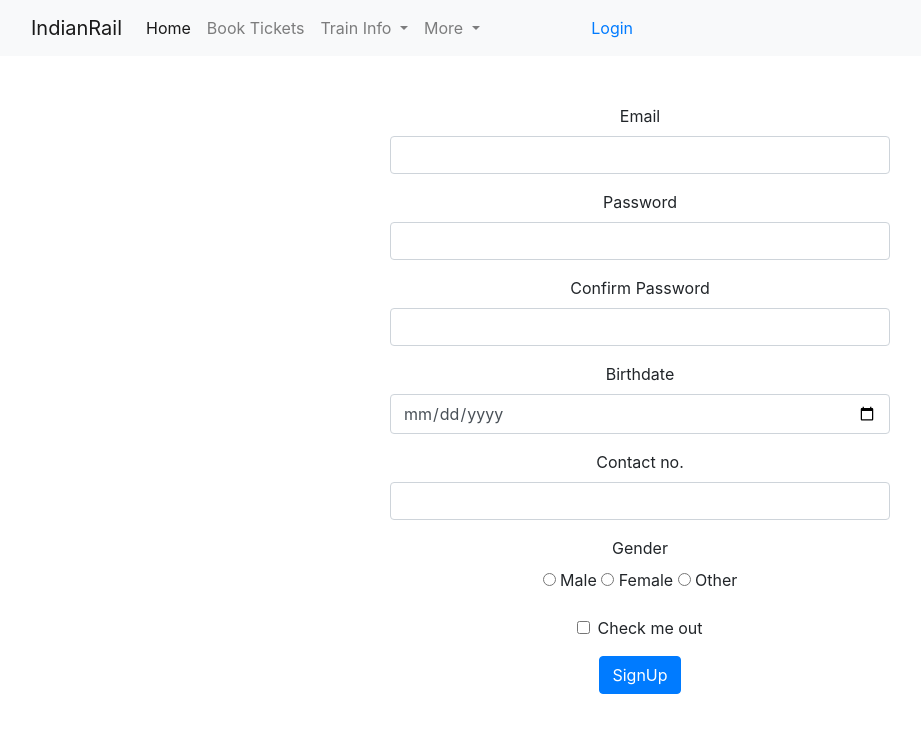
After one commit to ishita0202/Railway_System, a Django app: template railways/loginmodule/templates/signup.html in a window 1280 px wide. The commit adds this page. Shown: the top 733 px of the page, without its empty margins (0-921 px from the left). Run offline with Django 3.2, Linux system fonts and the light colour scheme; the template is opened without the code that fills it, so the values that code supplies are empty; some libraries are stand-ins or nearby versions.

Commit message:
loginmodule added

```diff
--- /dev/null
+++ b/railways/loginmodule/static/loginmodule/style.css
@@ -0,0 +1,20 @@
+body
+{
+    margin: 0;
+    padding: 0;
+
+}
+.login_div{
+        width: 380px;
+        margin: auto;
+        border:3px;
+        border-color: rgb(20, 2, 2);
+}
+
+
+.signup_div{
+    width: 500px;
+    margin: auto;
+    border:3px;
+    border-color: rgb(32, 4, 4);
+}
--- a/railways/loginmodule/templates/base.html
+++ b/railways/loginmodule/templates/base.html
@@ -1,16 +1,113 @@
-
-
 <!DOCTYPE html>
 <html>
   <head>
-<meta charset = "utf-8" >
+    <meta charset="utf-8" />
     <title>MyLogin!</title>
+
+    <link
+      rel="stylesheet"
+      href="https://maxcdn.bootstrapcdn.com/bootstrap/4.0.0/css/bootstrap.min.css"
+      integrity="sha384-Gn5384xqQ1aoWXA+058RXPxPg6fy4IWvTNh0E263XmFcJlSAwiGgFAW/dAiS6JXm"
+      crossorigin="anonymous"
+    />
+    <!-- JavaScript Bundle with Popper -->
+    <script
+      src="https://code.jquery.com/jquery-3.2.1.slim.min.js"
+      integrity="sha384-KJ3o2DKtIkvYIK3UENzmM7KCkRr/rE9/Qpg6aAZGJwFDMVNA/GpGFF93hXpG5KkN"
+      crossorigin="anonymous"
+    ></script>
+    <script
+      src="https://cdnjs.cloudflare.com/ajax/libs/popper.js/1.12.9/umd/popper.min.js"
+      integrity="sha384-ApNbgh9B+Y1QKtv3Rn7W3mgPxhU9K/ScQsAP7hUibX39j7fakFPskvXusvfa0b4Q"
+      crossorigin="anonymous"
+    ></script>
+    <script
+      src="https://maxcdn.bootstrapcdn.com/bootstrap/4.0.0/js/bootstrap.min.js"
+      integrity="sha384-JZR6Spejh4U02d8jOt6vLEHfe/JQGiRRSQQxSfFWpi1MquVdAyjUar5+76PVCmYl"
+      crossorigin="anonymous"
+    ></script>
   </head>
   <body>
     {% load static %}
+
+    <nav class="navbar navbar-expand-lg navbar-light bg-light">
+      <div class="container-fluid">
+        <a class="navbar-brand" href="#">IndianRail</a>
+        <button
+          class="navbar-toggler"
+          type="button"
+          data-bs-toggle="collapse"
+          data-bs-target="#navbarSupportedContent"
+          aria-controls="navbarSupportedContent"
+          aria-expanded="false"
+          aria-label="Toggle navigation"
+        >
+          <span class="navbar-toggler-icon"></span>
+        </button>
+        <div class="collapse navbar-collapse" id="navbarSupportedContent">
+          <ul class="navbar-nav me-auto mb-2 mb-lg-0">
+            <li class="nav-item">
+              <a class="nav-link active" aria-current="page" href="/loginmodule/login/">Home</a>
+            </li>
+            <li class="nav-item">
+              <a class="nav-link" href="#">Book Tickets</a>
+            </li>
+            <li class="nav-item dropdown">
+              <a
+                class="nav-link dropdown-toggle"
+                href="#"
+                id="navbarDropdownMenuLink"
+                data-toggle="dropdown"
+                aria-haspopup="true"
+                aria-expanded="false"
+              >
+                Train Info
+              </a>
+              <div
+                class="dropdown-menu"
+                aria-labelledby="navbarDropdownMenuLink"
+              >
+                <a class="dropdown-item" href="#">Track your train</a>
+                <a class="dropdown-item" href="#">Timetable</a>
+                <a class="dropdown-item" href="#">Arrival Departure</a>
+              </div>
+            </li>
+
+            <li class="nav-item dropdown">
+              <a
+                class="nav-link dropdown-toggle"
+                href="#"
+                id="navbarDropdownMenuLink"
+                data-toggle="dropdown"
+                aria-haspopup="true"
+                aria-expanded="false"
+              >
+                More
+              </a>
+              <div
+                class="dropdown-menu"
+                aria-labelledby="navbarDropdownMenuLink"
+              >
+                <a class="dropdown-item" href="#">Cancel Ticket</a>
+                <a class="dropdown-item" href="#">Blog</a>
+                <a class="dropdown-item" href="#">About US</a>
+                <a class="dropdown-item" href="/loginmodule/logout/">Logout</a>
+              </div>
+            </li>
+          </ul>
+          <p>&nbsp;&nbsp;&nbsp;&nbsp;&nbsp;&nbsp;&nbsp;&nbsp;&nbsp;&nbsp;&nbsp;&nbsp;&nbsp;&nbsp;&nbsp;&nbsp;&nbsp;&nbsp;&nbsp;&nbsp;&nbsp;&nbsp;&nbsp;</p>
+            <a align="right" href="/loginmodule/login/">Login</a>
+
+            </form>
+          </nav>
+        </div>
+      </div>
+    </nav>
+
 <link rel="stylesheet" type="text/css" href="{% static 'loginmodule/style.css' %}" />
-<h1 align="center">Django Login test !</h1>
-{%block content %}
-{%endblock %}
+
+
+
+    {%block content %} {%endblock %}
   </body>
 </html>
--- a/railways/loginmodule/templates/loggedin.html
+++ b/railways/loginmodule/templates/loggedin.html
@@ -1,5 +1,7 @@
 {%extends "base.html" %}
 {% block content %}
+<div class="logout" align="center">
 <h2> Welcome {{fullname}} you are logged in! </h2>
-<p> Click <a href="/loginmodule/logout/"</a> to logout </p>
+<p> Click here to <a href="/loginmodule/logout/"</a>logout </p>
+</div>
 {% endblock %}
--- /dev/null
+++ b/railways/loginmodule/templates/signup.html
@@ -0,0 +1,50 @@
+{%extends "base.html" %} {% block content %}
+<form action="/loginmodule/loggedin/" method="post">
+  {% csrf_token %}
+  <br /><br />
+  <div class="signup_div" align="center">
+
+
+    <div class="form-group ">
+      <label for="inputEmail4">Email</label>
+      <input type="email" class="form-control" id="inputEmail4" placeholder="" required>
+    </div>
+    <div class="form-group ">
+      <label for="inputPassword4">Password</label>
+      <input type="password" class="form-control" id="inputPassword4" placeholder="" required>
+    </div>
+    <div class="form-group ">
+      <label for="inputPassword4">Confirm Password</label>
+      <input type="password" class="form-control" id="inputPassword4" placeholder="" required>
+    </div>
+
+  <div class="form-group">
+    <label for="inputAddress">Birthdate</label>
+    <input type="date" class="form-control" id="Age" placeholder="" required>
+  </div>
+
+
+    <div class="form-group">
+      <label for="Contact">Contact no.</label>
+      <input type="text" class="form-control" id="inputCity" required>
+    </div>
+    <div class="form-group">
+    <label for="inputCity">Gender</label><br>
+      <input type="radio" id="male" name="gender" value="male">
+      <label for="male">Male</label>
+      <input type="radio" id="female" name="gender" value="female">
+      <label for="female">Female</label>
+      <input type="radio" id="other" name="gender" value="other">
+      <label for="other">Other</label>
+    </div>
+    <div class="form-group">
+      <div class="form-check">
+        <input class="form-check-input" type="checkbox" id="gridCheck" required>
+        <label class="form-check-label" for="gridCheck">Check me out </label>
+      </div>
+    </div>
+  <button type="submit" class="btn btn-primary">SignUp</button>
+
+
+  {% endblock %}
+</form>
--- a/railways/loginmodule/urls.py
+++ b/railways/loginmodule/urls.py
@@ -1,5 +1,5 @@
 
-from loginmodule.views import login, auth_view,loggedin,invalidlogin,logout
+from loginmodule.views import login, auth_view,loggedin,invalidlogin,logout,signup
 from django.contrib.auth import views as auth_views
 from django.conf.urls import url
 urlpatterns = [
@@ -8,4 +8,5 @@ urlpatterns = [
             url('logout/', logout),
             url('loggedin/', loggedin),
             url('invalidlogin/', invalidlogin),
+            url('signup/',signup),
 ]
--- a/railways/loginmodule/views.py
+++ b/railways/loginmodule/views.py
@@ -28,3 +28,7 @@ def invalidlogin(request):
 def logout(request):
     auth.logout(request)
     return render(request,'logout.html')
+
+def signup(request):
+
+    return render(request,'signup.html')
```
Also changed, not shown: railways/loginmodule/static/style.css (deleted, +0 -18 lines), railways/loginmodule/templates/invalidlogin.html (+7 -2 lines), railways/loginmodule/templates/login.html (+22 -10 lines), railways/loginmodule/templates/logout.html (+5 -6 lines). Lines whose indentation alone changed are shown as unchanged.
